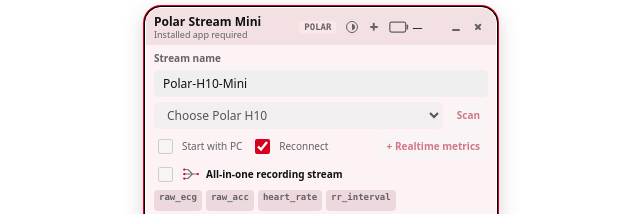
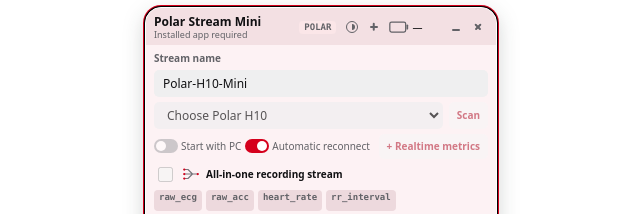
Before and after one commit to GeorgeFejer91/Polar-Mini-Stream, a website with bundled scripts: page apps/polar-stream-mini/ui/index.html in a window 1280 px wide. Shown: the top 214 px of the page, 319-959 px from the left. Built offline with nearby package versions, Linux system fonts and the light colour scheme.

Commit message:
Show Mini startup and reconnect options as switches

```diff
--- a/apps/polar-stream-mini/ui/index.html
+++ b/apps/polar-stream-mini/ui/index.html
@@ -9,6 +9,7 @@
     <script src="theme-bootstrap.js"></script>
     <script src="app.js" defer></script>
     <script src="battery-layout.js" type="module"></script>
+    <script src="option-layout.js" type="module"></script>
   </head>
   <body data-kind="polar">
     <main class="mini-shell" aria-labelledby="product-name" data-tauri-drag-region>
@@ -51,8 +52,8 @@
                 <span>Start with PC</span>
               </label>
               <label class="check-row hardware-only">
-                <input id="auto-connect" type="checkbox" />
-                <span>Reconnect</span>
+                <input id="auto-connect" type="checkbox" role="switch" />
+                <span>Automatic reconnect</span>
               </label>
               <div class="metric-row polar-only" data-tauri-drag-region>
                 <button id="metrics-button" type="button">+ Realtime metrics</button>
--- /dev/null
+++ b/apps/polar-stream-mini/ui/option-layout.js
@@ -0,0 +1,35 @@
+import { measureLineStats, measureNaturalWidth, prepareWithSegments, setLocale } from "./vendor/pretext/layout.js";
+
+document.fonts.ready.then(() => {
+  const row = document.querySelector(".mini-option-row");
+  const labels = row.querySelectorAll(".check-row > span");
+  setLocale(document.documentElement.lang || "en");
+
+  let pending = false;
+  const schedule = () => {
+    if (pending) return;
+    pending = true;
+    requestAnimationFrame(() => {
+      pending = false;
+      for (const label of labels) {
+        if (!label.clientWidth) continue;
+        try {
+          const style = getComputedStyle(label);
+          const font = `${style.fontStyle} ${style.fontWeight} ${style.fontSize} ${style.fontFamily}`;
+          const prepared = prepareWithSegments(label.textContent, font, {
+            letterSpacing: Number.parseFloat(style.letterSpacing) || 0,
+          });
+          const fits = measureLineStats(prepared, label.clientWidth + 1).lineCount === 1
+            && measureNaturalWidth(prepared) <= label.clientWidth + 1
+            && Number.parseFloat(style.lineHeight) <= label.clientHeight + 1;
+          label.dataset.textFit = fits ? "fit" : "reflow";
+        } catch (_error) {
+          label.dataset.textFit = "unavailable";
+        }
+      }
+    });
+  };
+
+  new ResizeObserver(schedule).observe(row);
+  schedule();
+});
--- a/apps/polar-stream-mini/ui/styles.css
+++ b/apps/polar-stream-mini/ui/styles.css
@@ -270,7 +270,8 @@
 }
 .mini-option-row {
   display: flex;
-  gap: 9px;
+  flex-wrap: wrap;
+  gap: 4px;
   align-items: center;
 }
 .check-row,
@@ -285,6 +286,33 @@
 }
 .check-row { justify-content: flex-start; cursor: pointer; }
 .check-row input { width: 15px; height: 15px; accent-color: var(--brand); }
+.mini-option-row .check-row { flex: none; max-width: 100%; gap: 3px; white-space: nowrap; }
+.mini-option-row .check-row > span { min-width: 0; }
+.mini-option-row .check-row > span[data-text-fit="reflow"] { white-space: normal; }
+.mini-option-row .check-row input {
+  appearance: none;
+  position: relative;
+  flex: none;
+  width: 24px;
+  height: 14px;
+  margin: 0;
+  border-radius: 7px;
+  background: var(--line-strong);
+}
+.mini-option-row .check-row input::before {
+  content: "";
+  position: absolute;
+  top: 2px;
+  left: 2px;
+  width: 10px;
+  height: 10px;
+  border-radius: 50%;
+  background: var(--primary-fg);
+  transition: transform 140ms ease;
+}
+.mini-option-row .check-row input:checked { background: var(--brand); }
+.mini-option-row .check-row input:checked::before { transform: translateX(10px); }
+.mini-option-row .check-row input:disabled { opacity: .5; cursor: not-allowed; }
 .all-in-one-row { justify-content: flex-start; color: var(--ink); font-weight: 700; }
 .all-in-one-row img { width: 18px; height: 14px; flex: none; }
 .metric-row { margin-left: auto; }
@@ -507,7 +535,7 @@
 @media (max-width: 350px), (max-height: 300px) {
   .mini-shell { padding: 6px 10px 8px; }
   .patch-node { width: calc(100vw - 26px); }
-  .node-body { gap: 4px; padding: 6px 7px; }
+  .node-body { gap: 3px; padding: 4px 7px; }
   .node-window-actions button { width: 19px; height: 19px; }
   .patch-node header span,
   .readout dd {
--- a/apps/vernier-stream-mini/ui/styles.css
+++ b/apps/vernier-stream-mini/ui/styles.css
@@ -268,7 +268,8 @@
 }
 .mini-option-row {
   display: flex;
-  gap: 9px;
+  flex-wrap: wrap;
+  gap: 4px;
   align-items: center;
 }
 .check-row,
@@ -283,6 +284,33 @@
 }
 .check-row { justify-content: flex-start; cursor: pointer; }
 .check-row input { width: 15px; height: 15px; accent-color: var(--brand); }
+.mini-option-row .check-row { flex: none; max-width: 100%; gap: 3px; white-space: nowrap; }
+.mini-option-row .check-row > span { min-width: 0; }
+.mini-option-row .check-row > span[data-text-fit="reflow"] { white-space: normal; }
+.mini-option-row .check-row input {
+  appearance: none;
+  position: relative;
+  flex: none;
+  width: 24px;
+  height: 14px;
+  margin: 0;
+  border-radius: 7px;
+  background: var(--line-strong);
+}
+.mini-option-row .check-row input::before {
+  content: "";
+  position: absolute;
+  top: 2px;
+  left: 2px;
+  width: 10px;
+  height: 10px;
+  border-radius: 50%;
+  background: var(--primary-fg);
+  transition: transform 140ms ease;
+}
+.mini-option-row .check-row input:checked { background: var(--brand); }
+.mini-option-row .check-row input:checked::before { transform: translateX(10px); }
+.mini-option-row .check-row input:disabled { opacity: .5; cursor: not-allowed; }
 .metric-row { margin-left: auto; }
 .metric-row span { white-space: nowrap; }
 .readout * { pointer-events: none; }
@@ -524,7 +552,7 @@
 @media (max-width: 350px), (max-height: 300px) {
   .mini-shell { padding: 6px 10px 8px; }
   .patch-node { width: calc(100vw - 26px); }
-  .node-body { gap: 4px; padding: 6px 7px; }
+  .node-body { gap: 3px; padding: 4px 7px; }
   .node-window-actions button { width: 19px; height: 19px; }
   .patch-node header span,
   .readout dd,
```
Also changed, not shown: apps/vernier-stream-mini/ui/index.html (+3 -2 lines), apps/vernier-stream-mini/ui/option-layout.js (added, +35 -0 lines).
